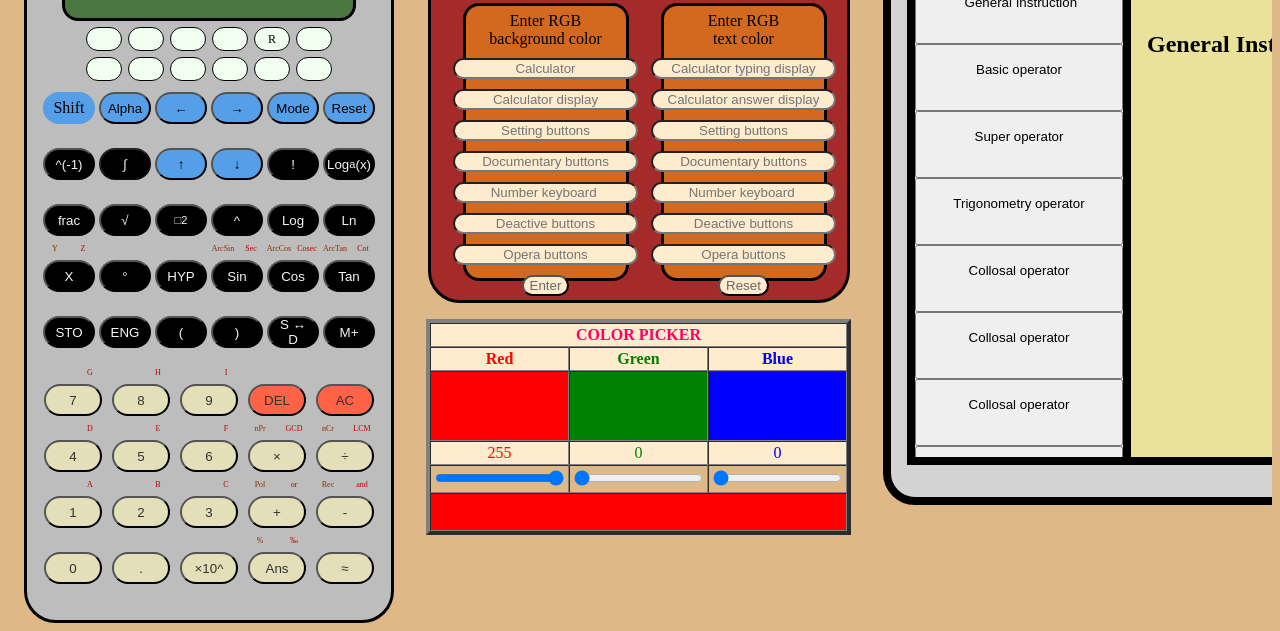
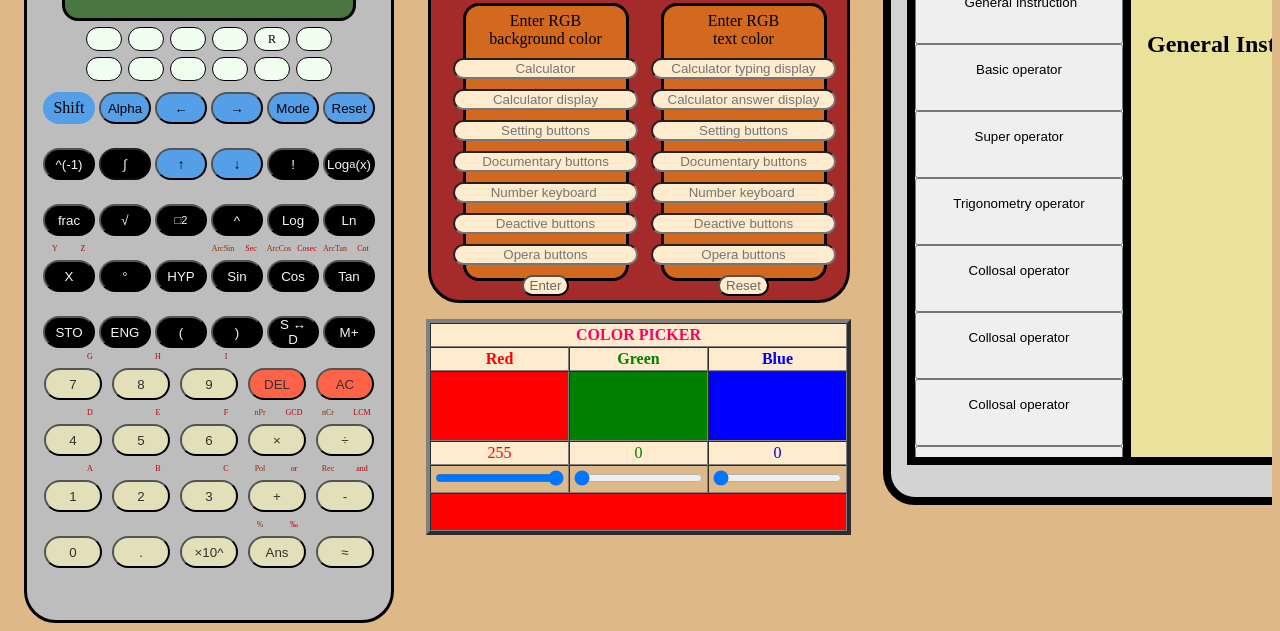
Before and after one commit to SIPNJ/Stunary, a plain HTML site: page tqOS4.html in a window 1280 px wide. Shown: the part 227-858 px from the top of the page. Drawn offline with Linux system fonts and the light colour scheme.

Commit message:
Update App.css

```diff
--- a/Calculator/tqOS 4.0/CSS 4.0/App.css
+++ b/Calculator/tqOS 4.0/CSS 4.0/App.css
@@ -117,8 +117,6 @@ body{
     grid-template-rows: 1em 2em 1em 2em 1em 2em 1em 2em;
     grid-column-gap: 0.625em;
     grid-row-gap: 0.25em;
-
-    margin: 1em 1em 1em 1em;
 }
 
 .set,.doc{
```
